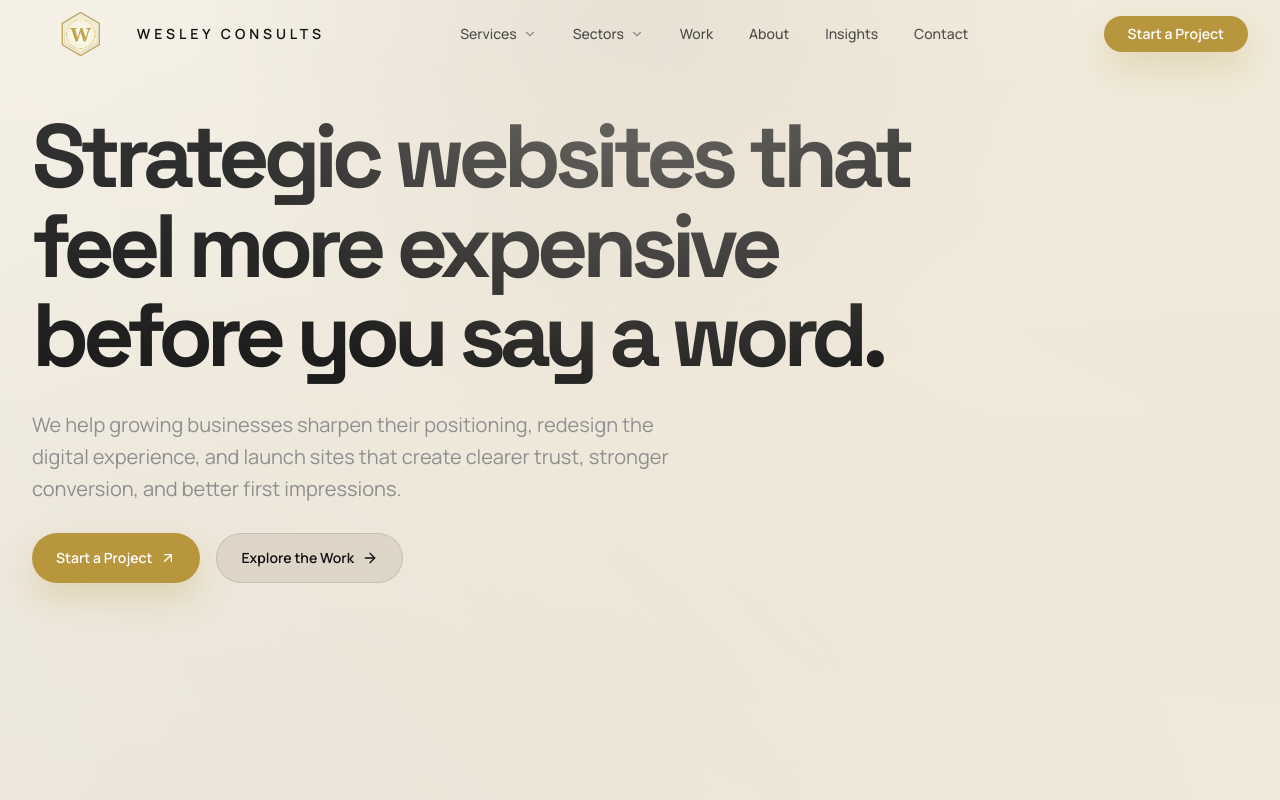
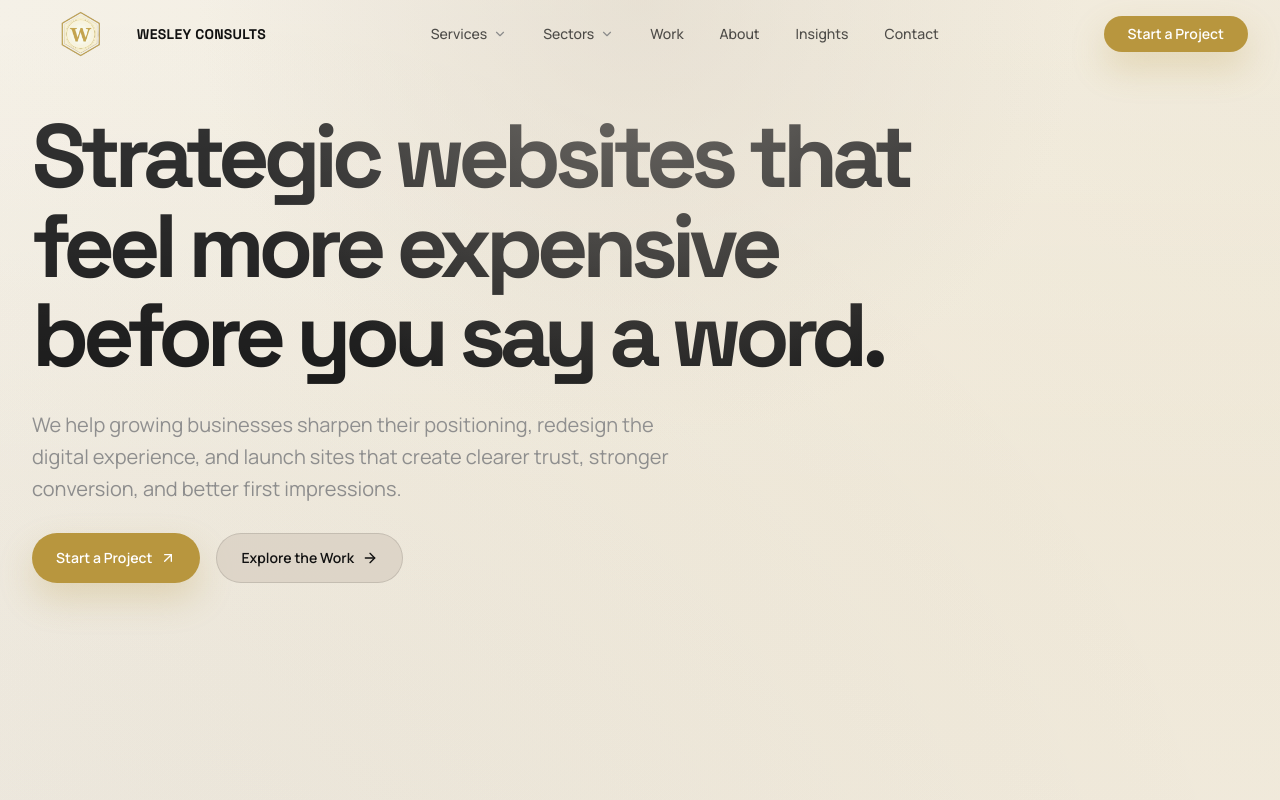
Before and after one commit to edwinidan/WesleyConsults, a React (Vite) app: page / in a window 1280 px wide. Shown: the top 800 px of the page. Built offline with nearby package versions, Linux system fonts and the light colour scheme.

Commit message:
Refine navbar brand typography

```diff
--- a/src/components/Navbar.tsx
+++ b/src/components/Navbar.tsx
@@ -49,7 +49,7 @@ export default function Navbar() {
               className="h-11 w-auto md:h-[3.3rem] flex-shrink-0 object-contain"
               src="/wesleylogo.png"
             />
-            <span className="text-sm font-semibold uppercase tracking-[0.28em] text-ink">
+            <span className="font-display text-sm font-semibold uppercase tracking-[0.02em] text-ink">
               Wesley Consults
             </span>
           </Link>
```
